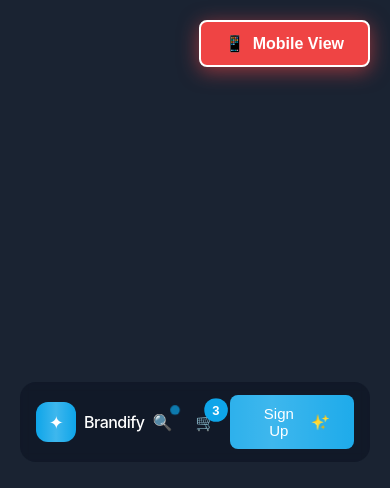
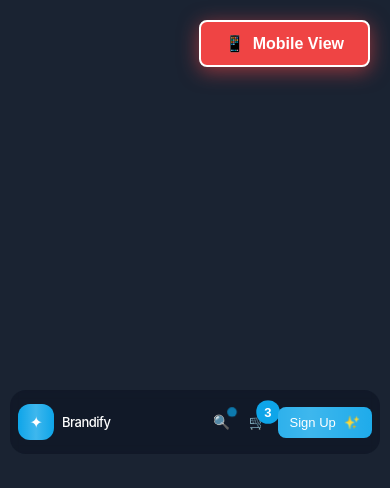
Before and after one commit to bitspear-lab/animated-navbar, a plain HTML site: page index.html in a window 390 px wide. Drawn offline with Linux system fonts and the light colour scheme.

Commit message:
Fix mobile responsiveness

```diff
--- a/index.html
+++ b/index.html
@@ -435,17 +435,72 @@
 
         /* ===== RESPONSIVE ===== */
         @media (max-width: 768px) {
+            body {
+                padding: 10px;
+            }
+
             .menu {
-                display: none;
+                display: none !important;
             }
 
             .actions .icon-button:nth-child(3),
             .separator {
-                display: none;
+                display: none !important;
             }
 
             .navbar {
-                padding: 0 16px;
+                padding: 0 12px;
+                height: 64px;
+            }
+
+            .logo-section {
+                font-size: 14px;
+            }
+
+            .logo-box {
+                width: 36px;
+                height: 36px;
+                font-size: 16px;
+            }
+
+            .icon-button {
+                width: 32px;
+                height: 32px;
+                font-size: 14px;
+            }
+
+            .signup-button {
+                padding: 8px 16px;
+                font-size: 14px;
+            }
+
+            .search-dropdown {
+                width: 280px;
+                right: -60px;
+            }
+
+            .actions {
+                gap: 6px;
+            }
+        }
+
+        /* Extra small devices */
+        @media (max-width: 480px) {
+            .navbar {
+                padding: 0 8px;
+            }
+
+            .logo-section span {
+                font-size: 13px;
+            }
+
+            .signup-button {
+                padding: 8px 12px;
+                font-size: 13px;
+            }
+
+            .actions {
+                gap: 4px;
             }
         }
 
```
